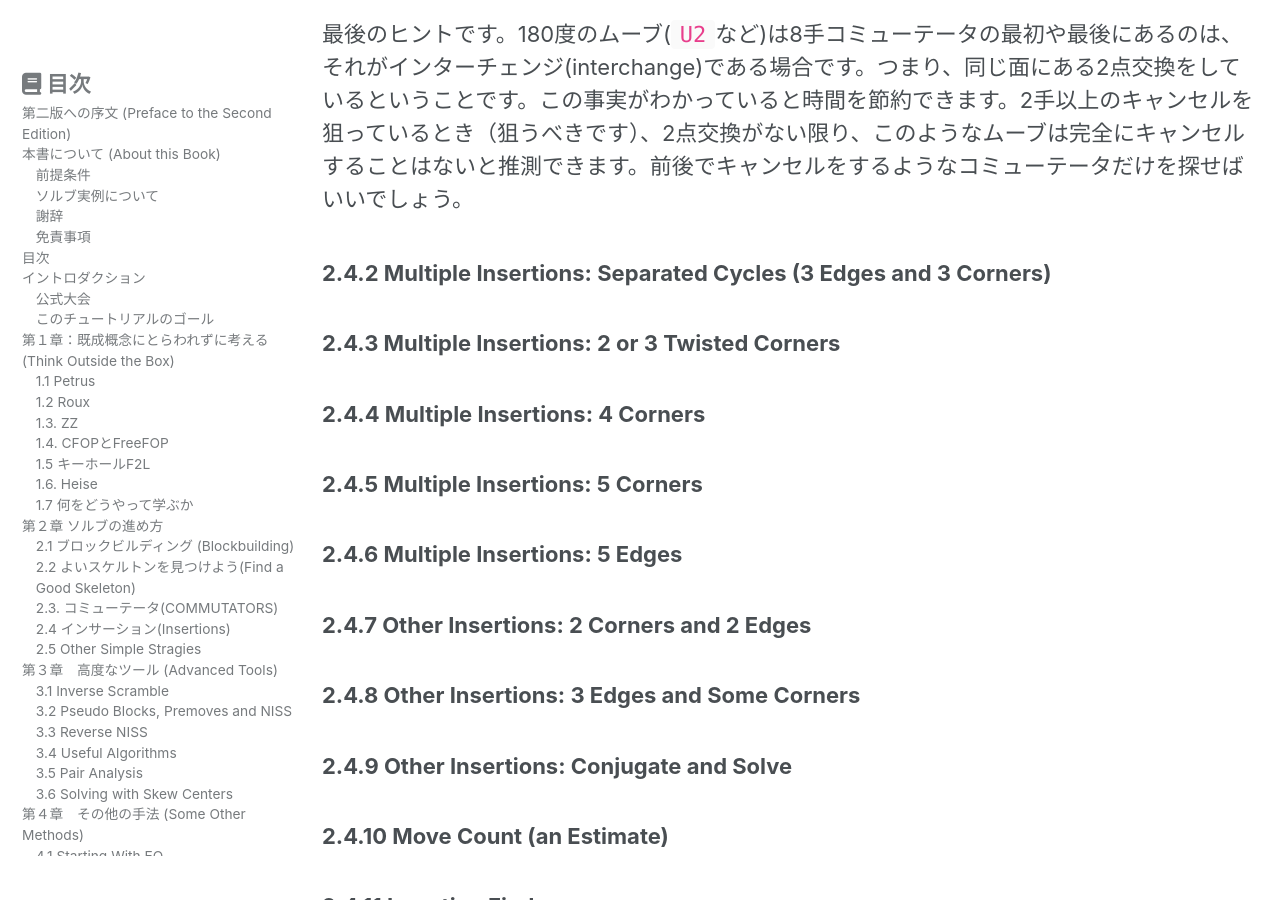
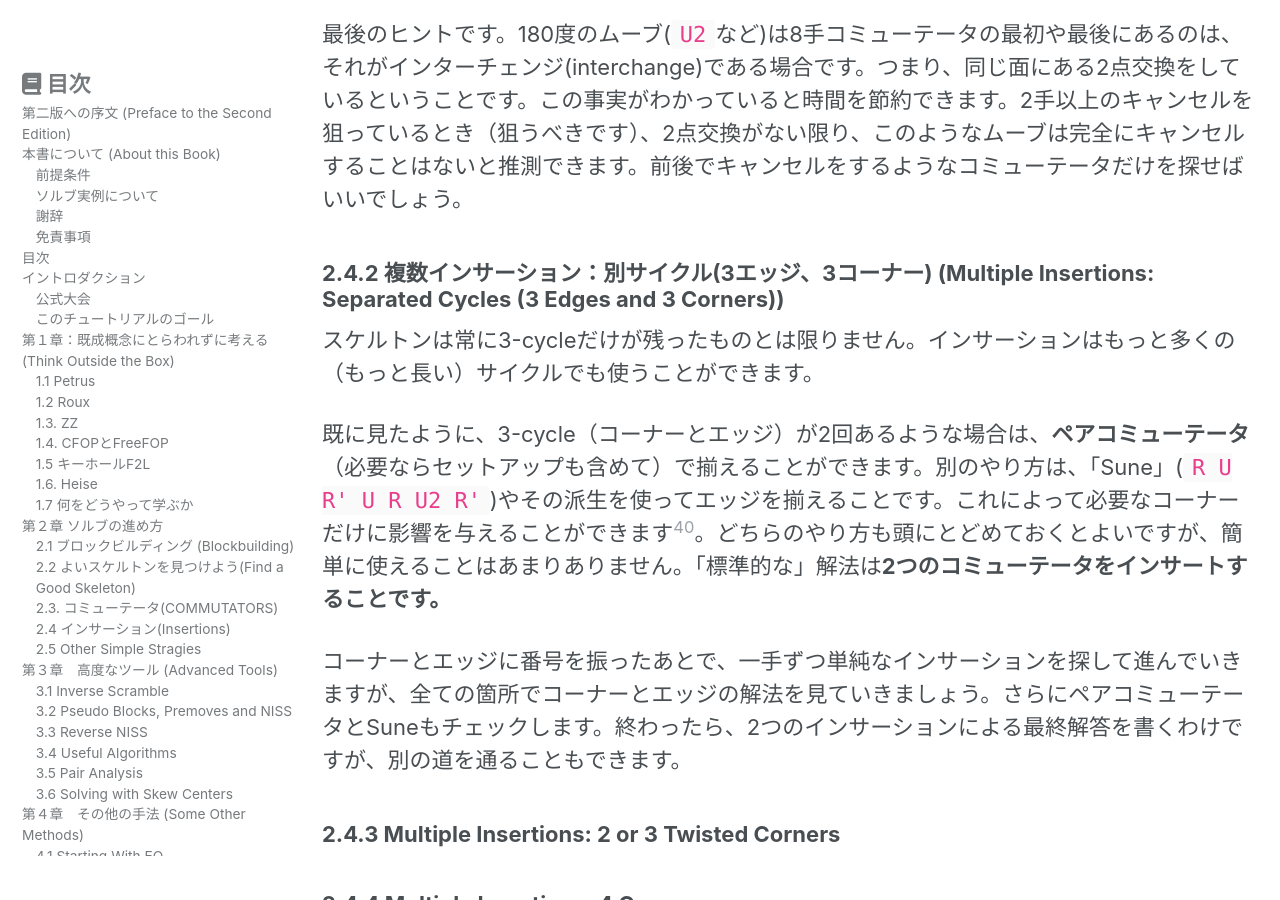
Before and after one commit to kawam1123/translation, a Jekyll site: the page built from _pages/FMC-tutorial.md, in a window 1280 px wide and 900 px high, scrolled down 39316 px. Built offline with Jekyll 4.4.1, drawn with Linux system fonts in a browser that asks for light colours; cached includes are drawn as plain includes; nearby versions of some CDN libraries; some of the changed text lies outside the part shown.

Commit message:
進捗を更新

```diff
--- a/_pages/FMC-tutorial.md
+++ b/_pages/FMC-tutorial.md
@@ -34,12 +34,12 @@ version 2
 September 15, 2017
 Original document: [Fewest Moves Tutorial](https://fmcsolves.cubing.net/fmc_tutorial_ENG.pdf)
 
-Translation by kawam1123
+Translated by kawam1123
 version 0.2
 January 03, 2020
 
 **免責事項：**
-本ドキュメントは、Sebastiano Tronto氏によって書かれた**Fewest Moves Tutorialを日本語に翻訳したものです。** 2019年12月、本チュートリアルを日本語に翻訳されたものが公開されていなかったため、翻訳プロジェクトをスタートしました。本記事の内容については、最少手数競技に関する知識や用語を確認しながら翻訳を進めていますが、翻訳者の技量不足により不正確である場合があります。あらかじめご了承ください。
+本ドキュメントは、**2017年にSebastiano Tronto氏によって書かれたFewest Moves Tutorialを日本語に翻訳したものです。** 2019年12月、本チュートリアルを日本語に翻訳されたものが公開されていなかったため、翻訳プロジェクトをスタートしました。本記事の内容については、最少手数競技に関する知識や用語を確認しながら翻訳を進めていますが、翻訳者の技量不足により不正確である場合があります。あらかじめご了承ください。
 また、すぐに最少手数競技のやりかたを覚えたいという方には、既に[WRCC](http://wrcc.main.jp/commentary_fmc/fmc/index)や[TRCC](http://trcc.sub.jp/solution/fmc/fmcindex.html)の素晴らしい解説記事がありますので、こちらもあわせてご参照ください。
 This documantion is a Japanese translated edition of Fewest Moves Tutorial by Sebastiano Tronto. Since no translation in Japanese had been published at December 2019, I started a tranlation project for the tutorial. I am translating the document looking up the basic knowledges and the technical terms on FMC, but the translated content might be wrong by reason of my lack of translation and FMC skills. If you find any mistakes in the translation, please let me know!
 {: .notice--warning}
@@ -1630,7 +1630,7 @@ a way to solve a corners 3-cycle almost certainly with fewer than 8 moves: inser
 #### 2.4.1 単純インサーション(Simple Insertions)
 インサーションの背後にある考え方はあまり難しいものではありません。**もしあと3つのコーナーを揃えたら完成するような状態であるとき、スケルトン全体を一手ずつ見ていって、対応する8手のコミューテータを回して完成させることができます。**コミューテータは対象となるピース以外には影響しませんから、3つのコーナー以外の部分（つまりスケルトン）は元々そうであったように全て完成します。そして、3つのコーナーもインサートされたコミューテータによって揃うのです。
 
-これが3-cycleのコーナーをほとんど常に8手で解く仕組みです。どうすれば上達するでしょうか？　3つのコーナーを揃えることができる全てのインサート可能なコミューテータのなかで選ぶべきは、**最も多くのキャンセルが起こるものです。**通常は、3つのコーナーを揃えるピュアコミューテータをチェックするだけで十分です。そのあとで一番いいものを選びましょう。ごく稀に、一番いいインサーションが9手（あるいはそれ以上）のコミューテータであることがありますが、そういう状況はあまり起こらないので、全ての種類のコミューテータをチェックするのはあまり意味がありません。
+これが3-cycleのコーナーをほとんど常に8手で解く仕組みです。どうすればもっと改善するでしょうか？　3つのコーナーを揃えることができる全てのインサート可能なコミューテータのなかで選ぶべきは、**最も多くのキャンセルが起こるものです。**通常は、3つのコーナーを揃えるピュアコミューテータをチェックするだけで十分です。そのあとで一番いいものを選びましょう。ごく稀に、一番いいインサーションが9手（あるいはそれ以上）のコミューテータであることがありますが、そういう状況はあまり起こらないので、全ての種類のコミューテータをチェックするのはあまり意味がありません。
 
 スケルトンを作ってから、3つのコーナーの動きを追いかけやすくするため、キューブに白いステッカー[^2-4-1]を貼って1、2、3のような番号（あるいはA、B、Cのような文字）[^2-4-1-2]を書いたりすることを進める人が多いです。個人的には、暗めのステッカーがある安いキューブを用意して、その上に鉛筆で書いてしまうのがよいと思います。
 
@@ -1783,7 +1783,13 @@ at cancelling two or more moves (and you should be) you can assume such a move w
 completely, unless it swaps two of you pieces, and only look for commutators that cancel with
 moves after (or before) that one.
 -->
-#### 2.4.2 Multiple Insertions: Separated Cycles (3 Edges and 3 Corners)
+#### 2.4.2 複数インサーション：別サイクル(3エッジ、3コーナー) (Multiple Insertions: Separated Cycles (3 Edges and 3 Corners))
+スケルトンは常に3-cycleだけが残ったものとは限りません。インサーションはもっと多くの（もっと長い）サイクルでも使うことができます。
+
+既に見たように、3-cycle（コーナーとエッジ）が2回あるような場合は、**ペアコミューテータ**（必要ならセットアップも含めて）で揃えることができます。別のやり方は、「Sune」(`R U R' U R U2 R'`)やその派生を使ってエッジを揃えることです。これによって必要なコーナーだけに影響を与えることができます[^2-4-2]。どちらのやり方も頭にとどめておくとよいですが、簡単に使えることはあまりありません。「標準的な」解法は**2つのコミューテータをインサートすることです。**
+
+コーナーとエッジに番号を振ったあとで、一手ずつ単純なインサーションを探して進んでいきますが、全ての箇所でコーナーとエッジの解法を見ていきましょう。さらにペアコミューテータとSuneもチェックします。終わったら、2つのインサーションによる最終解答を書くわけですが、別の道を通ることもできます。
+
 <!--
 2.4.2 Multiple Insertions: Separated Cycles (3 Edges and 3 Corners)
 A skeleton doesn’t have to always leave one 3-cycle: insertions can also be used to solve more
@@ -2849,6 +2855,13 @@ Chapter 6
 In Competition
 -->
 ### 6.1 解答の書き方(How to Write a Solution)
+大会のときでも練習のときでも、**解答は持ち替え記号なしで書くのがよいでしょう。**これにはいくつもの理由があります。
+- 持ち替え記号を使うと、間違いを起こしやすい
+- 持ち替え記号があるとキャンセルが見つけにくい。`R z' U'` のようなことをやるのはとんでもない手数のムダです！
+- ソルブ中にキューブを持ち替える場合、どの面がどこにあるかを常に意識しておかなければならない
+
+ではどうやって持ち替え記号なしで解答を書くのか？　B面でPLLを回すのは厄介でしょう。簡単なやり方があるのです。BOYカラースキーム（標準配色）で標準的な持ち方を維持したまま、**「白センターのある面は常にUだ」「緑はF」「と覚えておけばいいだけです。**
+
 <!--
 6.1 How to Write a Solution
 Both in competition and while practicing, you should write down your solution without rotations. There are many good reasons to do so:
@@ -3142,6 +3155,7 @@ R2 F2 L D' F' D F L' F2 R2
 [^2-4-1-5]: 最後の2手(`U' D`)はE列の中層回転(`E'`)と等価ですから、コーナーには影響しません。このムーブをする前後で3-cycleは持ち替えを法(modulo)として同じものです。（この場合はy'/y持ち替え）
 [^2-4-1-6]: `B2 U' F' U B2 U' F U`もある。
 [^2-4-1-7]: コーナーの2-cycleが2つあるなら、インサーションを2回繰り返して揃えてもよいです。あとの節を参照してください。
+[^2-4-2]: これは別の何らかの方法で揃える必要があります。もう一回インサーションをする、など。
 [^5-1-1]: タイムマネジメントについては6.3節で話します。
 [^5-1-2]: [https://www.ocf.berkeley.edu/˜dadams/fmc/](https://www.ocf.berkeley.edu/˜dadams/fmc/)
 [^5-1-3]: [https://speedcube.de/forum/showthread.php?tid=5795](https://speedcube.de/forum/showthread.php?tid=5795)
```
Also changed, not shown: other parts of _pages/FMC-tutorial.md (+2 -2 lines).
